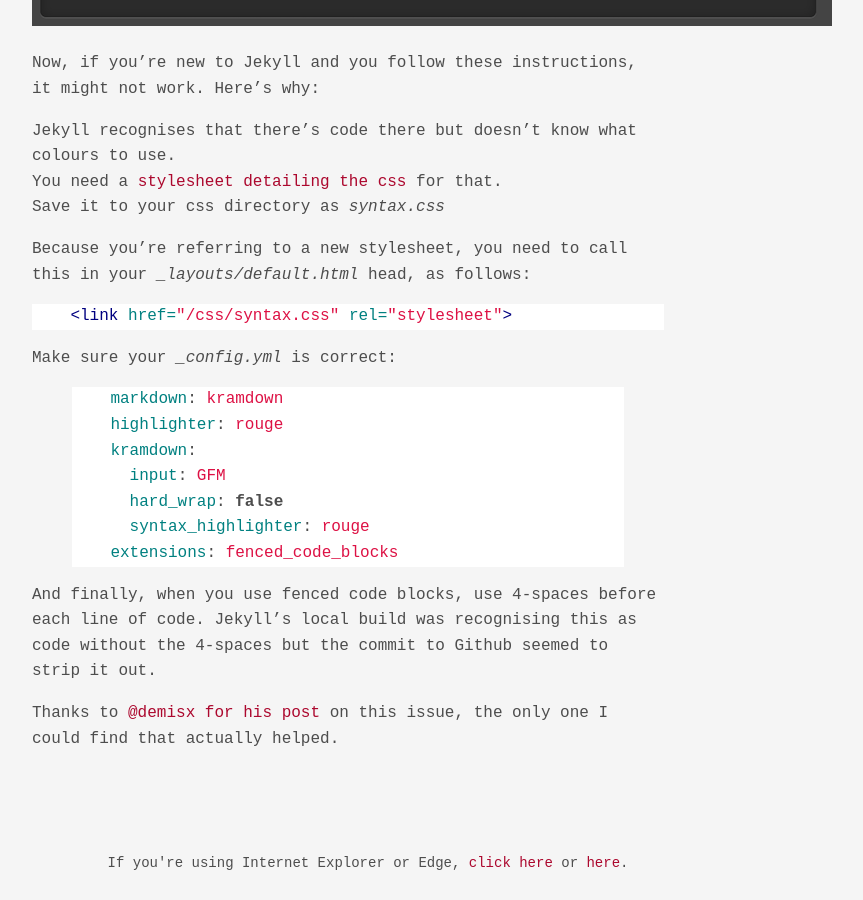
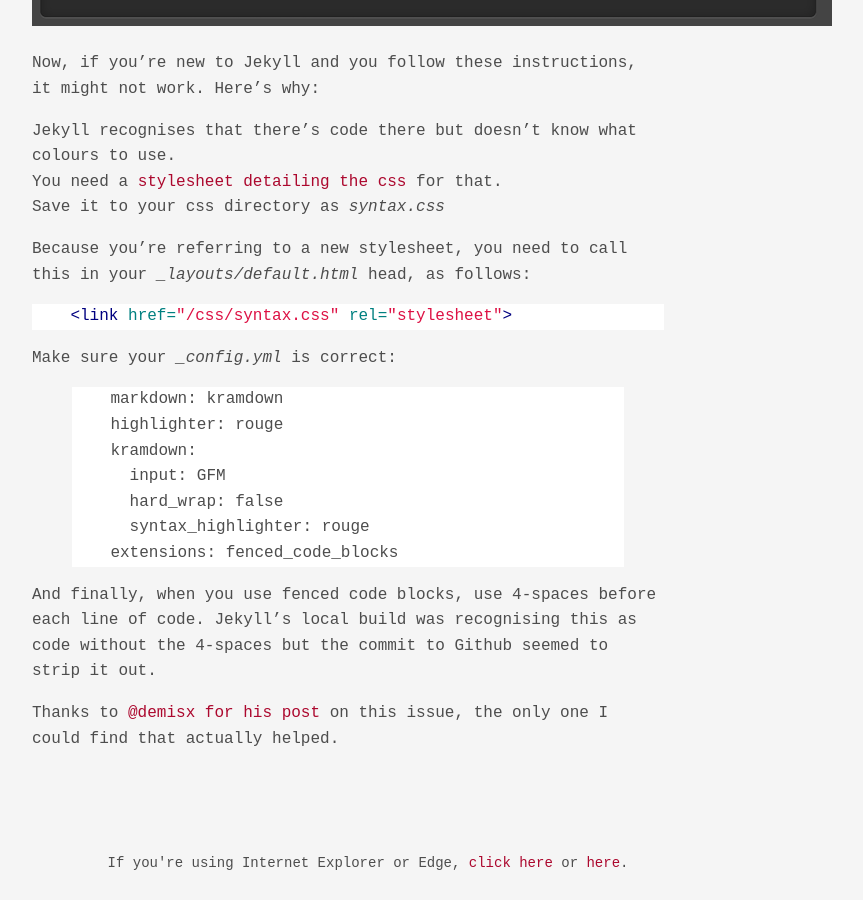
Before and after one commit to paulrbts/blog, a Jekyll site: the page built from _posts/site-news/2017-02-12-syntax-highlighting-jekyll.md, in a window 1280 px wide and 900 px high, scrolled down 1141 px. Shown: the whole window, without its empty margins (292-1155 px from the left). Built offline with Jekyll 4.4.1, drawn with Linux system fonts in a browser that asks for light colours; some web fonts are replaced.

Commit message:
Update 2017-02-12-syntax-highlighting-jekyll.md

````diff
--- a/_posts/site-news/2017-02-12-syntax-highlighting-jekyll.md
+++ b/_posts/site-news/2017-02-12-syntax-highlighting-jekyll.md
@@ -34,7 +34,7 @@ Because you're referring to a new stylesheet, you need to call this in your *_la
 ```
 
 Make sure your *_config.yml* is correct:
-{% highlight yaml %}
+{% highlight markdown %}
     markdown: kramdown
     highlighter: rouge
     kramdown:
````
